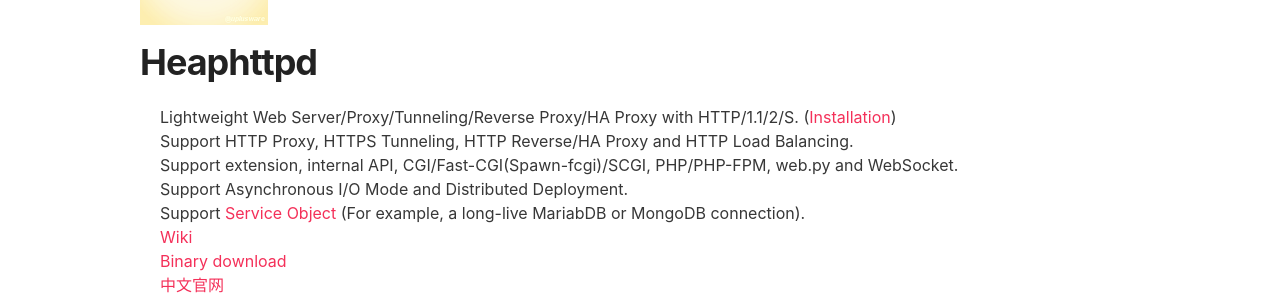
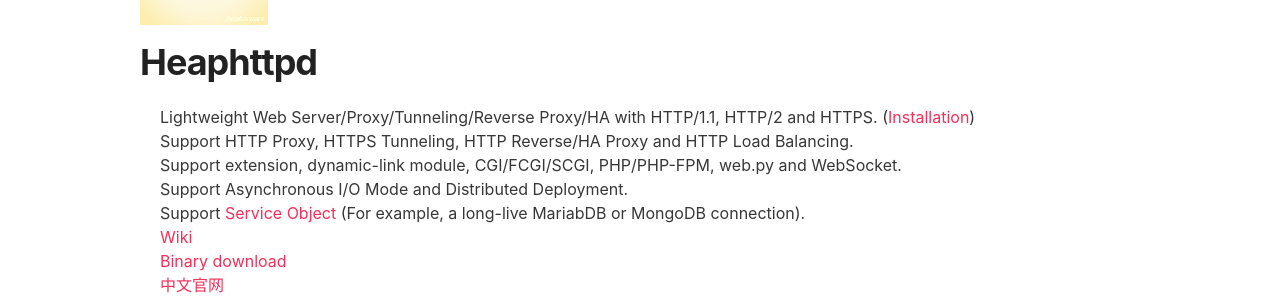
Before and after one commit to uplusware/uplusware.github.io, a Jekyll site: the page index.html, which Jekyll copies as it is, in a window 1280 px wide. Shown: the part 1415-1715 px from the top of the page. Built offline with Jekyll 4.4.1, drawn with Linux system fonts in a browser that asks for light colours.

Commit message:
Update index.html

```diff
--- a/index.html
+++ b/index.html
@@ -85,9 +85,9 @@
 		<h1><a id="Heaphttpd-server" class="anchor" href="#Heaphttpd-server" aria-hidden="true"><span class="octicon octicon-link"></span></a>Heaphttpd</h1>
 
 		<ul>
-			<li>Lightweight Web Server/Proxy/Tunneling/Reverse Proxy/HA Proxy with HTTP/1.1/2/S. (<a href="https://github.com/uplusware/heaphttpd/wiki/Installation" target="_blank">Installation</a>)</li>
+			<li>Lightweight Web Server/Proxy/Tunneling/Reverse Proxy/HA with HTTP/1.1, HTTP/2 and HTTPS. (<a href="https://github.com/uplusware/heaphttpd/wiki/Installation" target="_blank">Installation</a>)</li>
 			<li>Support HTTP Proxy, HTTPS Tunneling, HTTP Reverse/HA Proxy and HTTP Load Balancing.</li>
-      <li>Support extension, internal API, CGI/Fast-CGI(Spawn-fcgi)/SCGI, PHP/PHP-FPM, web.py and WebSocket.</li>
+      			<li>Support extension, dynamic-link module, CGI/FCGI/SCGI, PHP/PHP-FPM, web.py and WebSocket.</li>
 			<li>Support Asynchronous I/O Mode and Distributed Deployment.</li>
 			<li>Support <a href="https://github.com/uplusware/heaphttpd/wiki/Service-Object" target="_blank">Service Object</a> (For example, a long-live MariabDB or MongoDB connection).</li>
 			<li><a href="https://github.com/uplusware/heaphttpd/wiki" target="_blank">Wiki</a></li>
```
